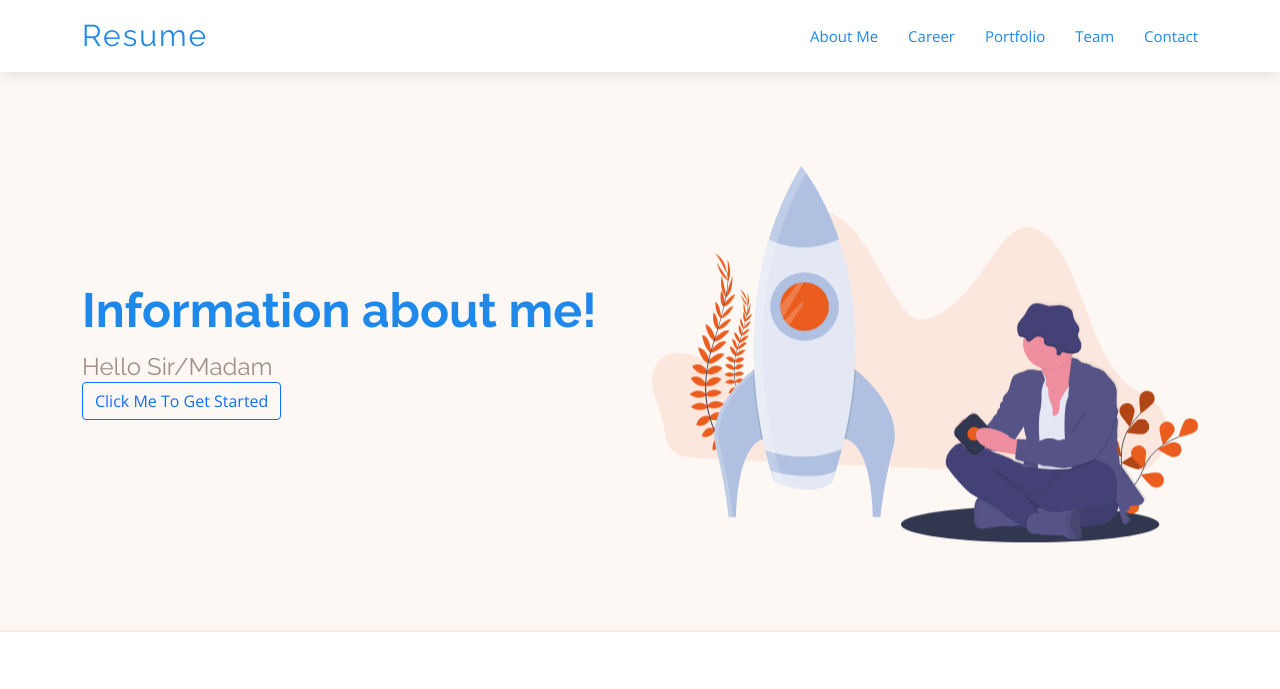
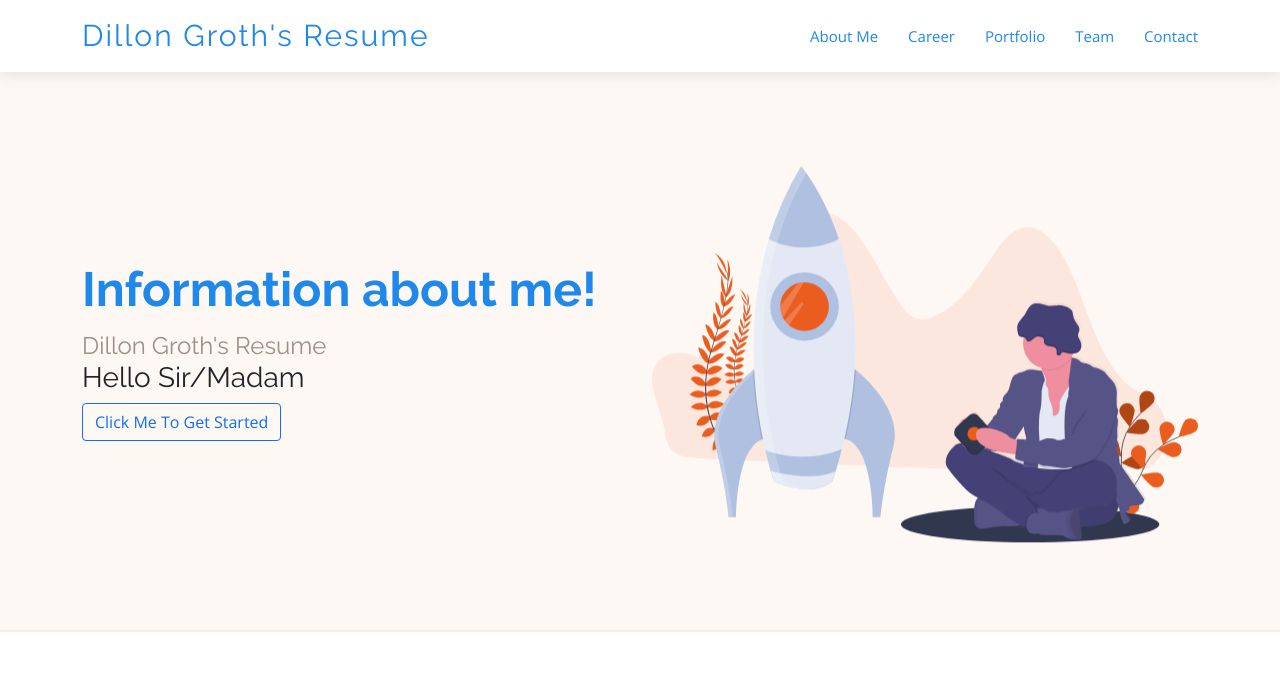
Before and after one commit to FaZeLee/FaZeLee.github.io, a plain HTML site: page index.html in a window 1280 px wide. Shown: the top 689 px of the page. Drawn offline with nearby package versions, Linux system fonts and the light colour scheme.

Commit message:
Update index.html

```diff
--- a/index.html
+++ b/index.html
@@ -42,7 +42,7 @@
     <div class="container d-flex align-items-center justify-content-between">
 
       <div class="logo">
-        <h1 class="text-light"><a href=""><span>Resume</span></a></h1>
+        <h1 class="text-light"><a href=""><span>Dillon Groth's Resume</span></a></h1>
         <!-- Uncomment below if you prefer to use an image logo -->
         <!-- <a href="index.html"><img src="assets/img/logo.png" alt="" class="img-fluid"></a>-->
       </div>
@@ -68,7 +68,8 @@
       <div class="row gy-4">
         <div class="col-lg-6 order-2 order-lg-1 d-flex flex-column justify-content-center">
           <h1>Information about me!</h1>
-          <h2>Hello Sir/Madam</h2>
+          <h2>Dillon Groth's Resume</h2>
+          <h3>Hello Sir/Madam</h3>
           <div>
             <a href="#about" class="btn btn-outline-primary scrollto">Click Me To Get Started</a>
           </div>
```
